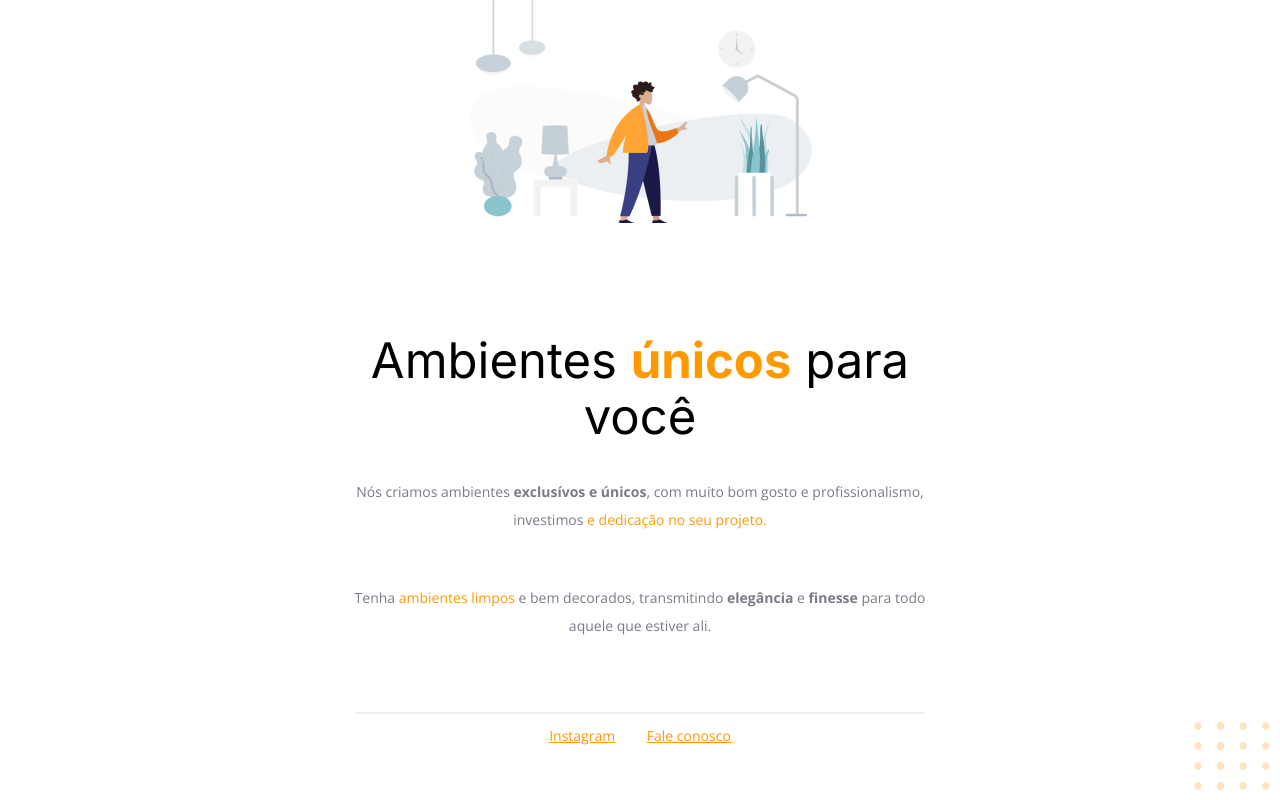
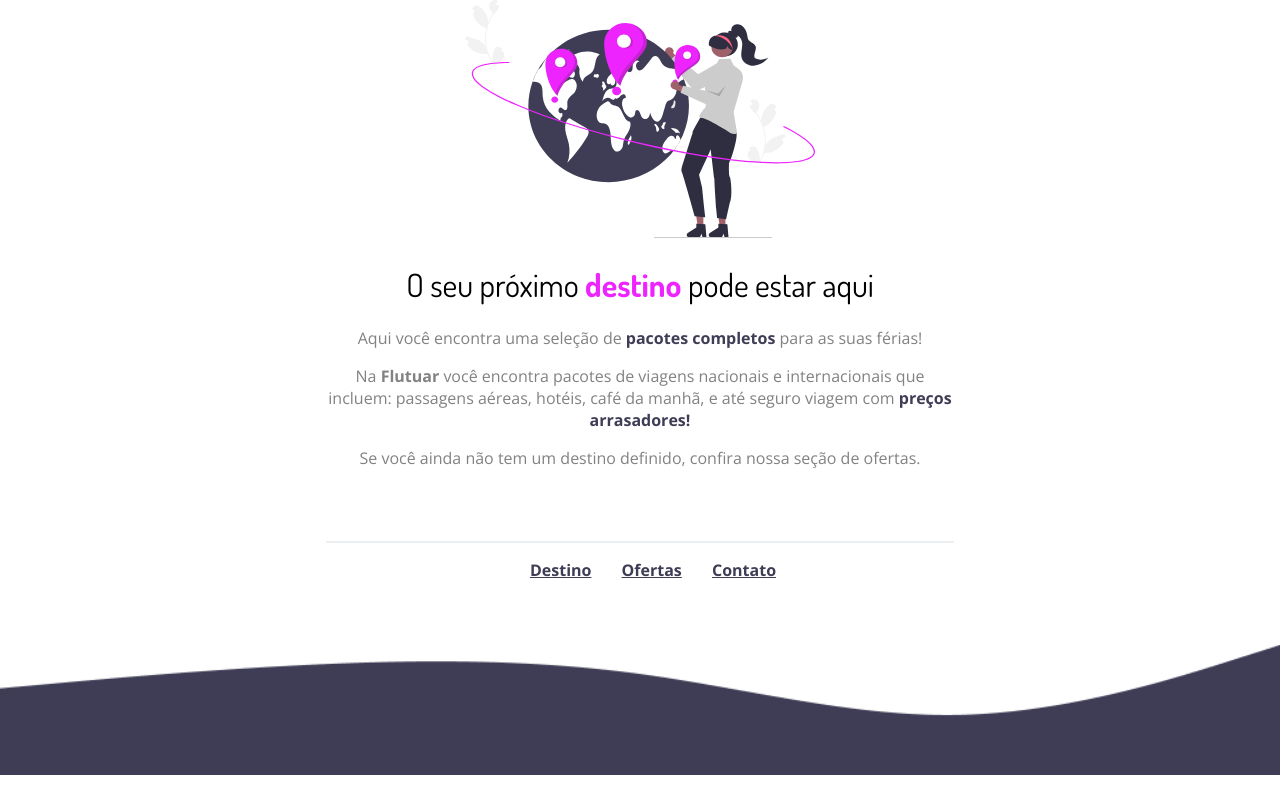
Before and after one commit to katialisboac/100-days-of-code-with-katia, a plain HTML site: page index.html in a window 1280 px wide. Drawn offline with nearby package versions, Linux system fonts and the light colour scheme.

Commit message:
D-02
Parte 1 do dia de hoje:
- Fiz esse desafio do curso explorer rocketseat para treinar HTML e CSS

```diff
--- a/index.html
+++ b/index.html
@@ -1,30 +1,42 @@
 <!DOCTYPE html>
-<html lang="en">
+<html lang="pt-br">
 <head>
     <link rel="preconnect" href="https://fonts.googleapis.com">
     <link rel="preconnect" href="https://fonts.gstatic.com" crossorigin>
+    <link href="https://fonts.googleapis.com/css2?family=Dosis:wght@200..800&family=Open+Sans:ital,wght@0,300..800;1,300..800&display=swap" rel="stylesheet">
+    <link rel="stylesheet" href="style.css">
 
     <meta charset="UTF-8">
     <meta name="viewport" content="width=device-width, initial-scale=1.0">
 
-        <title>Móveis Customizados</title>
+    <title>Site de viagens</title>
 
-        <link href="https://fonts.googleapis.com/css2?family=Inter:wght@100..900&family=Open+Sans:ital,wght@0,300..800;1,300..800&display=swap" rel="stylesheet">
-        <link rel="stylesheet" href="style.css">
 </head>
+
 <body>
-        <div id="hero">
-            <img src="./assets/image 1.png" alt="">
-            <h1>Ambientes <span>únicos</span> para você</h1>
-            <p>Nós criamos ambientes <strong>exclusívos e únicos</strong>, com muito bom gosto e profissionalismo, investimos <span>e dedicação no seu projeto.</span></p>
-            <br>
-            <p>Tenha <span>ambientes limpos</span> e bem decorados, transmitindo <strong>elegância</strong>  e <strong>finesse</strong> para todo aquele que estiver ali.</p>
+    <main class="conteudo">
+        <div class="hero">
+            <img src="./assets/img1.svg" alt="Ilustração de uma mulher negra segurando um globo">
         </div>
-        <div id="footer">
+        <div class="texto">
+            <h1>O seu próximo <span>destino</span> pode estar aqui</h1>
+            <p>Aqui você encontra uma seleção de <strong>pacotes completos</strong> para as suas férias!</p>
+            <p>Na <span>Flutuar</span> você encontra pacotes de viagens nacionais e internacionais que incluem: passagens aéreas, hotéis, café da manhã, e até seguro viagem
+               com <strong>preços arrasadores!</strong></p>
+            <p>
+                Se você ainda não tem um destino definido, confira nossa seção de ofertas.
+            </p>
+        </div>
+    </main>
+
+    <footer class="footer">
         <div id="line"></div>
-            <a target="_blank" href="https?//instagram.com/moveispravoce">Instagram</a>
-            <a href="mailto:contato@mopveispravoce.com">Fale conosco</a>
+        <div>
+            <a href="#">Destino</a>
+            <a href="#">Ofertas</a>
+            <a href="#">Contato</a>
+            <img class="wave" src="./assets/Wave.png" alt="Imagem estática de uma onda">
         </div>
-        <img id="balls" src="./assets/balls-decoration.svg" alt="">
+    </footer>
 </body>
 </html>
--- a/style.css
+++ b/style.css
@@ -4,53 +4,61 @@ body {
     margin: 0px;
 }
 
-#hero {
-    width: 592px;
+.conteudo {
+    width: 626px;
     margin: 0 auto 72px;
 }
 
-#hero img {
-    margin-bottom: 72px;
-}
-
 h1 {
-    font-family: 'inter', sans-serif;
-    font-size: 49px;
-    line-height: 56px;
+    font-family: 'Dosis', sans-serif;
     font-weight: normal;
 }
 
 h1 span {
     font-weight: bold;
+    color: #EE24FF;
 }
 
-span, a {
-    color: #ff9900;
+p {
+    color: #828282;
+    margin-bottom: 16px;
 }
 
-#footer {
-    margin-bottom: 33px;
+p strong {
+    color: #3F3D56;
 }
 
-p, #footer {
-    color: #7d7987;
-    font-size: 14px;
-    line-height: 28px;
+p span {
+    font-weight: bold;
+    color: #828282;
 }
 
-#footer a + a {
-    margin-left: 28px;
+
+.footer {
+    width: auto;
+    margin: auto;
 }
+
 
 #line {
     margin: 0 auto 8px;
-    width: 568px;
+    width: 626px;
     height: 0px;
     border: 1px #eceff2 solid;
+    margin-top: 64px;
+    margin-bottom: 16px;
 }
 
-#balls {
-    position: fixed;
-    bottom: 0px;
-    right: 0px;
+
+a {
+    font-weight: bold;
+    color: #3F3D56;
+    margin-left: 26px;
 }
+
+.wave {
+    width: 1024px;
+    margin-top: 64px;
+    width: 100%;
+    position: relative;
+}
```
Also changed, not shown: assets/Favicon.svg (added), assets/Wave.png (added), assets/img1.svg (added). Lines whose indentation alone changed are shown as unchanged.
